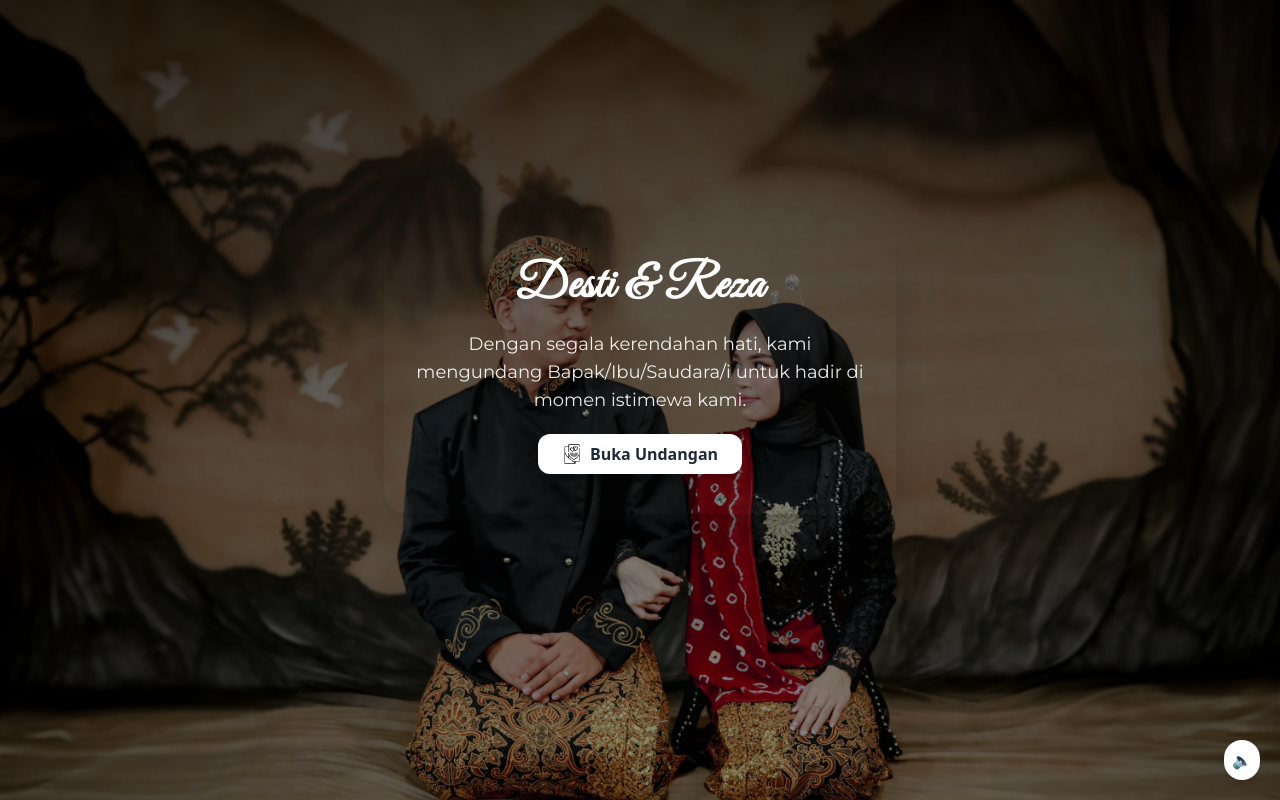
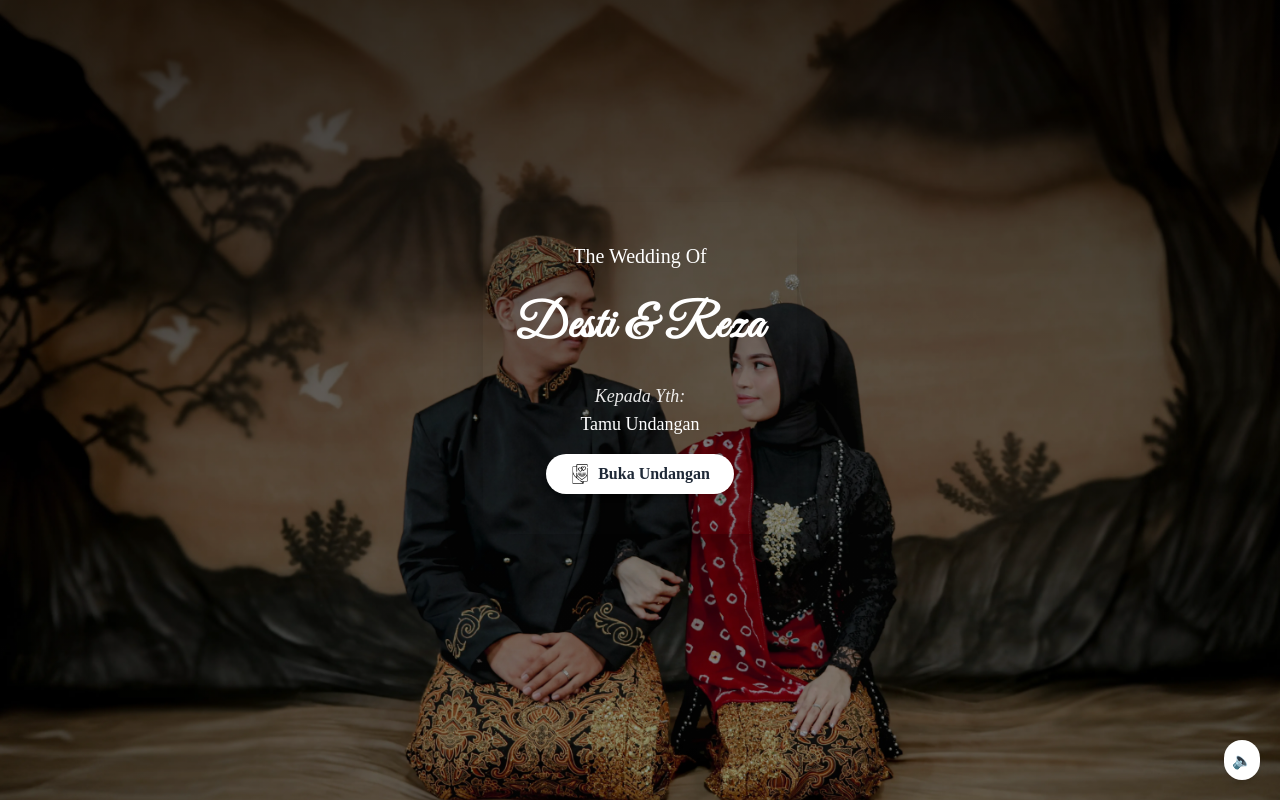
Before and after one commit to yodi-dev/undangan-reza, a Nuxt app: page / in a window 1280 px wide. Built offline with nearby package versions, Linux system fonts and the light colour scheme.

Commit message:
revisi landing

```diff
--- a/components/AyatArRum.vue
+++ b/components/AyatArRum.vue
@@ -1,10 +1,11 @@
 <template>
   <section class="relative py-16 bg-[#fefbf7] text-center px-6 border-y border-[#e8ddd5]">
     <div class="relative max-w-xl mx-auto space-y-6">
+      <figure>
         <img src="/images/peace.png" alt="Ikon Undangan" class="w-16 h-16 mx-auto opacity-90 drop-shadow-sm"
           loading="lazy" />
 
-      <blockquote class="italic text-[17px] text-[#6b4c35] font-serif leading-relaxed tracking-wide">
+        <blockquote class="italic text-[17px] text-[#6b4c35] font-serif leading-relaxed tracking-wide my-5">
           "Dan di antara tanda-tanda (kebesaran)-Nya ialah Dia menciptakan pasangan-pasangan untukmu dari jenismu
           sendiri, agar kamu cenderung dan merasa tenteram kepadanya, dan Dia menjadikan di antaramu rasa kasih dan
           sayang."
@@ -13,6 +14,7 @@
         <figcaption class="text-sm text-[#a18872] font-medium tracking-wide uppercase">
           QS. Ar-Rum: 21
         </figcaption>
+      </figure>
     </div>
   </section>
 </template>
--- a/components/Countdown.vue
+++ b/components/Countdown.vue
@@ -25,7 +25,7 @@
 <script setup>
 import { ref, onMounted, onUnmounted, computed } from 'vue'
 
-const target = new Date('2025-07-01T09:00:00+07:00').getTime()
+const target = new Date('2025-07-26T09:00:00+07:00').getTime()
 const days = ref(0), hours = ref(0), minutes = ref(0), seconds = ref(0)
 let timer
 
--- a/components/Landing.vue
+++ b/components/Landing.vue
@@ -6,17 +6,17 @@
     <div class="absolute inset-0 bg-gradient-to-b from-black/60 to-black/30 z-0"></div>
 
     <!-- Content -->
-    <div
-      class="relative mb-16 text-white text-center px-8 py-10 rounded-3xl shadow-2xl max-w-lg animate-fade-in space-y-5">
-      <h1 class="text-5xl font-heading font-bold tracking-wide">
+    <div class="relative mb-16 text-white text-center px-8 py-10 rounded-3xl shadow-2xl max-w-lg animate-fade-in">
+      <p class="font-second text-xl">The Wedding Of</p>
+      <h1 class="text-5xl font-heading font-bold tracking-wide my-8">
         Desti & Reza
       </h1>
-      <p class="text-md md:text-lg font-body font-light text-white/90 leading-relaxed">
-        Dengan segala kerendahan hati, kami mengundang Bapak/Ibu/Saudara/i untuk hadir
-        di momen istimewa kami.
+      <p class="text-sm md:text-lg font-second font-light text-white/90 italic">
+        Kepada Yth:
       </p>
+      <p class="font-second text-lg">{{ guestName }}</p>
       <button @click="openInvitation"
-        class="mt-4 inline-flex items-center gap-2 px-6 py-2 bg-white text-gray-800 font-semibold rounded-xl shadow-md hover:bg-gray-100 transition">
+        class="mt-4 inline-flex items-center gap-2 px-6 py-2 bg-white text-gray-800 font-second font-semibold rounded-3xl shadow-md hover:bg-gray-100 transition">
         <span><img src="/images/invitation.png" alt="Ikon Undangan" class="w-5 h-5" loading="lazy" />
         </span>
         <span>Buka Undangan</span>
@@ -26,7 +26,14 @@
 </template>
 
 <script setup>
-import { ref } from 'vue'
+import { ref, onMounted } from 'vue'
+
+const guestName = ref('Tamu Undangan')
+
+onMounted(() => {
+  const hash = decodeURIComponent(window.location.hash.replace('#', ''))
+  if (hash) guestName.value = hash.replace(/-/g, ' ')
+})
 
 const emit = defineEmits(['open'])
 const landingRef = ref(null)
--- a/tailwind.config.ts
+++ b/tailwind.config.ts
@@ -3,7 +3,8 @@ export default {
       extend: {
         fontFamily: {
             heading: ['Great Vibes', 'serif'],
-          body:    ['Montserrat', 'sans-serif'],
+            second: ['Koh Santepheap', 'serif'],
+            body: ['Montserrat', 'sans-serif'],
         }
       }
     },
```
Lines whose indentation alone changed are shown as unchanged.
